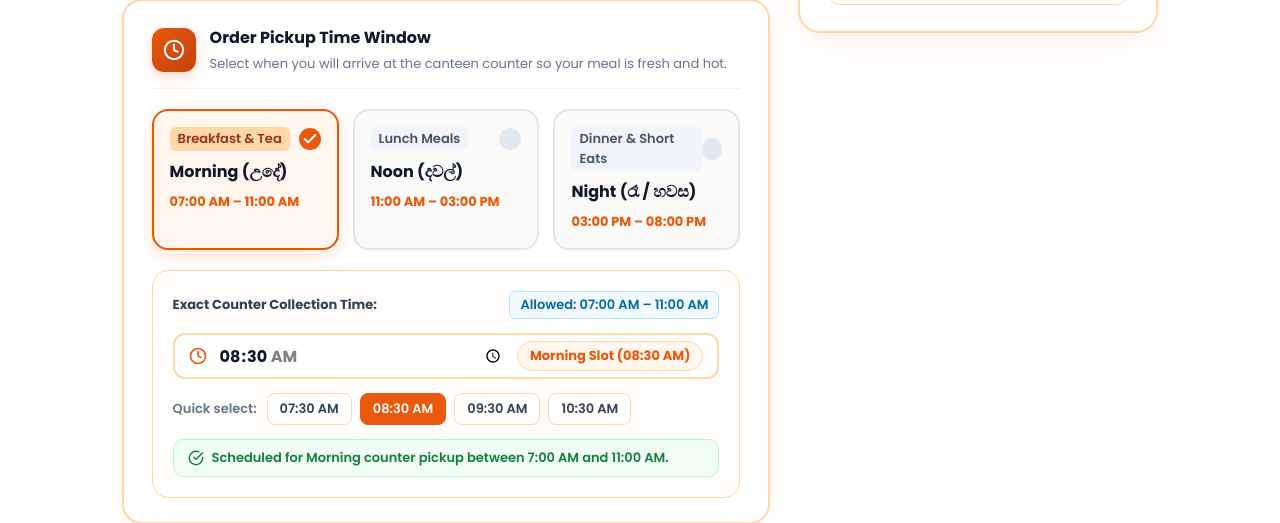
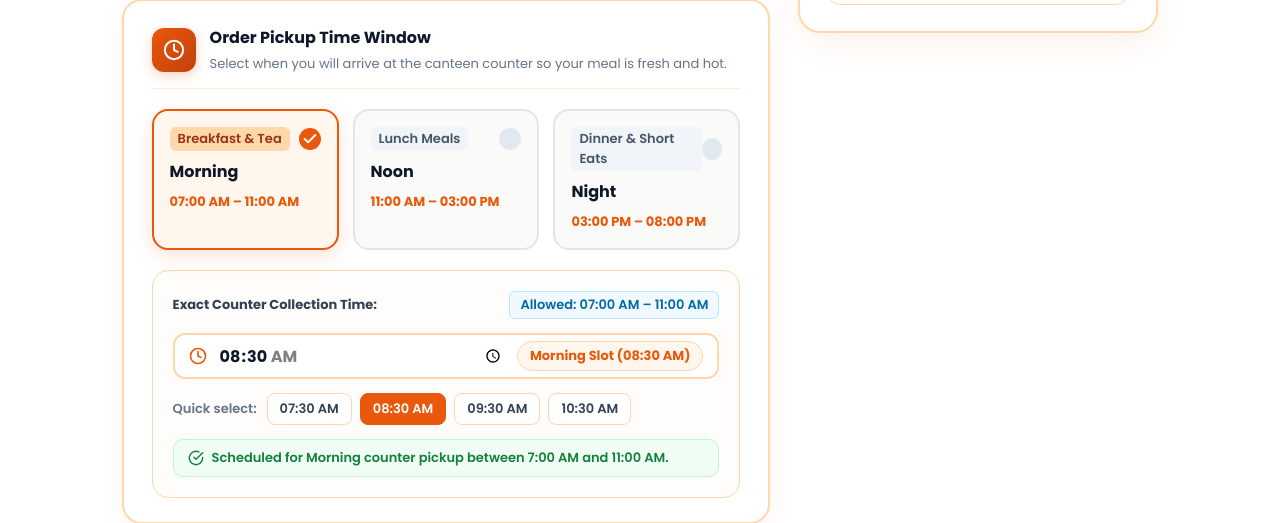
Before and after one commit to kavidulaka-ops/wayacanteen, a Java web app: page /cart.html in a window 1280 px wide. Shown: the part 781-1304 px from the top of the page. Run offline with Tomcat 11, a stand-in JSP engine, Linux system fonts and the light colour scheme.

Commit message:
Remove Sinhala labels from cart pickup slot options

```diff
--- a/src/main/webapp/cart.html
+++ b/src/main/webapp/cart.html
@@ -144,7 +144,7 @@
                                         <svg width="16" height="16" viewBox="0 0 24 24" fill="none" stroke="currentColor" stroke-width="3" stroke-linecap="round" stroke-linejoin="round"><polyline points="20 6 9 17 4 12"></polyline></svg>
                                     </div>
                                 </div>
-                                <h4 class="slot-title">Morning (උදේ)</h4>
+                                <h4 class="slot-title">Morning</h4>
                                 <span class="slot-time-range">07:00 AM &ndash; 11:00 AM</span>
                             </div>
 
@@ -156,7 +156,7 @@
                                         <svg width="16" height="16" viewBox="0 0 24 24" fill="none" stroke="currentColor" stroke-width="3" stroke-linecap="round" stroke-linejoin="round"><polyline points="20 6 9 17 4 12"></polyline></svg>
                                     </div>
                                 </div>
-                                <h4 class="slot-title">Noon (දවල්)</h4>
+                                <h4 class="slot-title">Noon</h4>
                                 <span class="slot-time-range">11:00 AM &ndash; 03:00 PM</span>
                             </div>
 
@@ -168,7 +168,7 @@
                                         <svg width="16" height="16" viewBox="0 0 24 24" fill="none" stroke="currentColor" stroke-width="3" stroke-linecap="round" stroke-linejoin="round"><polyline points="20 6 9 17 4 12"></polyline></svg>
                                     </div>
                                 </div>
-                                <h4 class="slot-title">Night (රෑ / හවස)</h4>
+                                <h4 class="slot-title">Night</h4>
                                 <span class="slot-time-range">03:00 PM &ndash; 08:00 PM</span>
                             </div>
 
--- a/src/main/webapp/cart.js
+++ b/src/main/webapp/cart.js
@@ -37,7 +37,7 @@ localStorage.setItem("cantinCart", JSON.stringify(cart));
 const SLOT_CONFIG = {
     Morning: {
         name: "Morning",
-        label: "Morning (උදේ)",
+        label: "Morning",
         min: "07:00",
         max: "11:00",
         defaultTime: "08:30",
@@ -46,7 +46,7 @@ const SLOT_CONFIG = {
     },
     Noon: {
         name: "Noon",
-        label: "Noon (දවල්)",
+        label: "Noon",
         min: "11:00",
         max: "15:00",
         defaultTime: "12:30",
@@ -55,7 +55,7 @@ const SLOT_CONFIG = {
     },
     Night: {
         name: "Night",
-        label: "Night (රෑ / හවස)",
+        label: "Night",
         min: "15:00",
         max: "20:00",
         defaultTime: "17:00",
```
